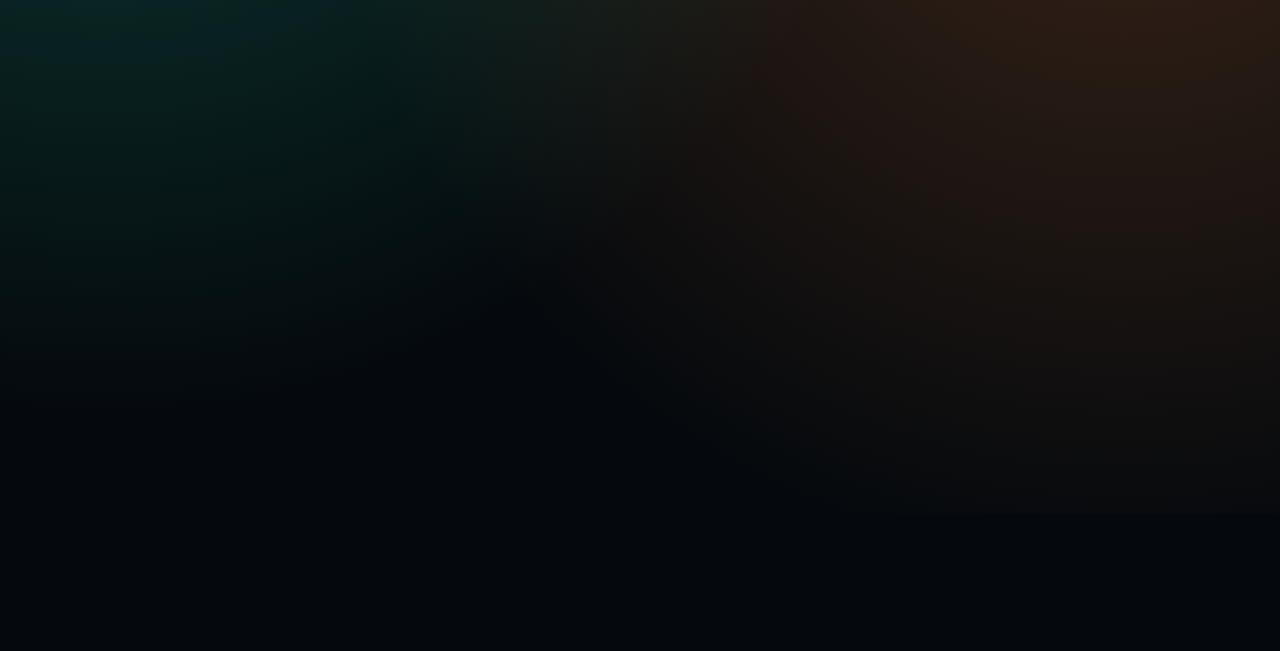
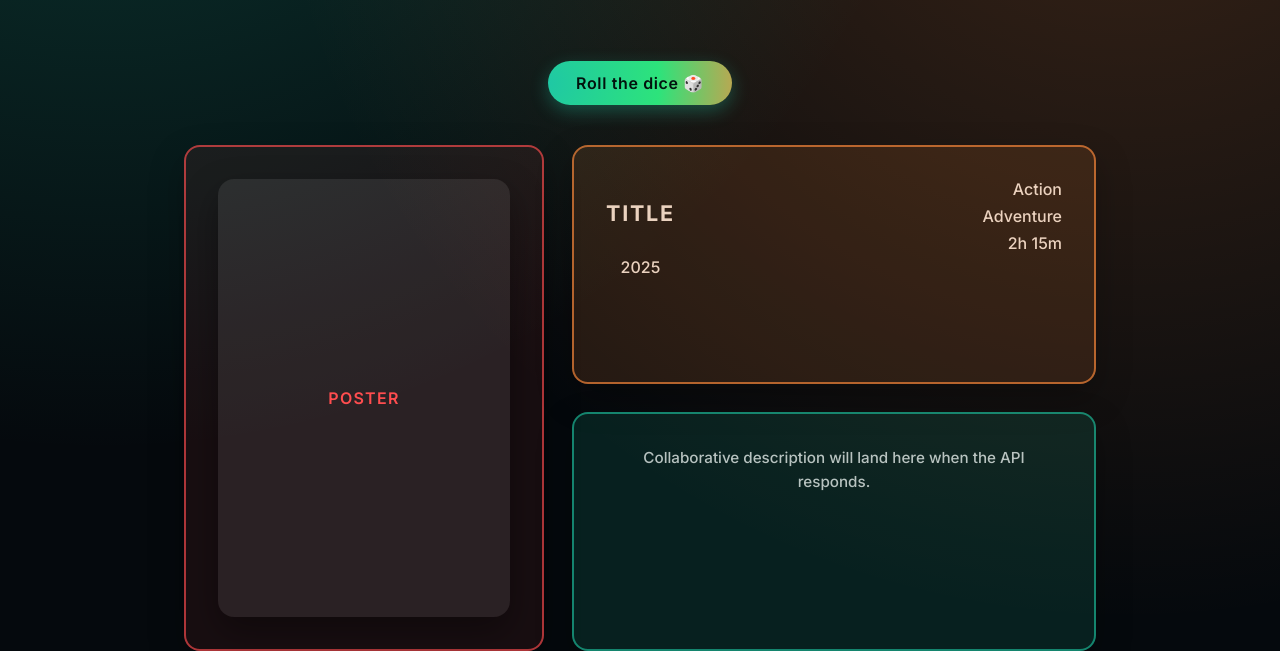
Before and after one commit to kush5683/CS5610_Project2, a website: page frontend/index.html in a window 1280 px wide. Shown: the part 286-937 px from the top of the page. Before the commit the page ends 800 px from the top, so only its background shows below. Drawn offline with Linux system fonts and the light colour scheme.

Commit message:
main page layout

```diff
--- a/frontend/index.html
+++ b/frontend/index.html
@@ -31,6 +31,49 @@
   <main class="page-placeholder">
     <h1>Welcome to What To Watch</h1>
     <p>Select a section above to explore the app. These pages will wire into your Mongo-backed experience soon.</p>
+
+  <section class="random-suggestion-generator container py-5">
+    <div class="text-center">
+      <button id="generateSuggestionBtn" class="btn btn--primary" type="button">Roll the dice 🎲</button>
+    </div>
+
+    <div class="suggestion-result" id="suggestionResult">
+      <!-- Suggestion will appear here -->
+      <div class="suggestion-layout">
+        <div class="suggestion-layout__poster">
+          <div class="card suggestion-card suggestion-card--poster">
+            <div class="card-body">
+              <div class="suggestion-card__poster">Poster</div>
+            </div>
+          </div>
+        </div>
+        <div class="suggestion-layout__title">
+          <div class="card suggestion-card suggestion-card--title">
+            <div class="card-body">
+              <div class="suggestion-card__header">
+                <div class="suggestion-card__primary">
+                  <h3 class="suggestion-card__title">Title</h3>
+                  <span class="badge bg-warning text-dark text-uppercase fw-semibold">2025</span>
+                </div>
+                <div class="suggestion-card__tags">
+                  <span class="badge bg-light text-dark">Action</span>
+                  <span class="badge bg-light text-dark">Adventure</span>
+                  <span class="badge bg-light text-dark">2h 15m</span>
+                </div>
+              </div>
+            </div>
+          </div>
+        </div>
+        <div class="suggestion-layout__description">
+          <div class="card suggestion-card suggestion-card--description">
+            <div class="card-body">
+              <p class="suggestion-card__description">Collaborative description will land here when the API responds.</p>
+            </div>
+          </div>
+        </div>
+      </div>
+    </div>
+  </section>
   </main>
 </body>
 </html>
--- a/frontend/style/styles.css
+++ b/frontend/style/styles.css
@@ -162,6 +162,93 @@ body {
     width: 100%;
     justify-content: center;
   }
+}
+
+.random-suggestion-generator {
+  margin: 4rem auto 0;
+}
+
+.random-suggestion-generator .btn {
+  background: radial-gradient(circle at 0% 50%, var(--accent) 0%, #2de37b 60%, var(--accent-alt) 120%);
+  color: #02120d;
+  border: none;
+  padding: 0.75rem 1.75rem;
+  font-size: 1rem;
+  font-weight: 600;
+  border-radius: 999px;
+  cursor: pointer;
+}
+
+.random-suggestion-generator .btn:hover {
+  box-shadow: 0 12px 32px rgba(31, 200, 164, 0.28);
+}
+
+.suggestion-result {
+  margin-top: 2.5rem;
+  align-items: center;
+}
+
+.suggestion-card {
+  border-radius: 16px;
+  box-shadow: 0 14px 35px rgba(0, 0, 0, 0.25);
+  background: rgba(255, 255, 255, 0.05);
+  border: 1px solid rgba(255, 255, 255, 0.08);
+  height: 100%;
+  padding: 2rem;
+}
+
+.suggestion-card--poster {
+  display: flex;
+  justify-content: center;
+  align-items: center;
+  background: rgba(255, 77, 79, 0.08);
+  border: 2px solid rgba(255, 77, 79, 0.65);
+}
+
+.suggestion-card__poster {
+  width: 100%;
+  max-width: 320px;
+  aspect-ratio: 2 / 3;
+  border-radius: 16px;
+  background: rgba(255, 255, 255, 0.08);
+  display: flex;
+  align-items: center;
+  justify-content: center;
+  text-transform: uppercase;
+  letter-spacing: 0.08em;
+  color: #ff4d4f;
+  font-weight: 600;
+  box-shadow: 0 15px 35px rgba(0, 0, 0, 0.35);
+}
+
+.suggestion-card--title {
+  display: flex;
+  flex-direction: column;
+  gap: 1rem;
+  border: 2px solid rgba(255, 138, 61, 0.65);
+  background: rgba(255, 138, 61, 0.12);
+  color: rgba(255, 230, 210, 0.9);
+}
+
+.suggestion-card__title {
+  font-size: 1.35rem;
+  font-weight: 700;
+  letter-spacing: 0.08em;
+  text-transform: uppercase;
+  color: inherit;
+}
+
+.suggestion-card__meta {
+  font-size: 0.9rem;
+  letter-spacing: 0.08em;
+  text-transform: uppercase;
+  color: rgba(255, 230, 210, 0.75);
+}
+
+.suggestion-card__description {
+  font-size: 0.95rem;
+  line-height: 1.7;
+  color: var(--nav-text-muted);
 }
 
 .page-placeholder {
@@ -486,3 +573,112 @@ body {
     transition: none;
   }
 }
+
+@media (max-width: 767.98px) {
+  .suggestion-card--poster .suggestion-card__poster {
+    max-width: 260px;
+  }
+}
+.suggestion-layout {
+  display: grid;
+  grid-template-columns: clamp(240px, 32vw, 360px) 1fr;
+  grid-template-rows: repeat(2, minmax(0, 1fr));
+  gap: 1.75rem;
+  align-items: stretch;
+}
+
+.suggestion-layout__poster {
+  grid-row: 1 / span 2;
+}
+
+.suggestion-layout__title,
+.suggestion-layout__description {
+  grid-column: 2;
+}
+
+.suggestion-layout__title {
+  grid-row: 1;
+}
+
+.suggestion-layout__description {
+  grid-row: 2;
+}
+
+.suggestion-card--poster .card-body,
+.suggestion-card--title .card-body,
+.suggestion-card--description .card-body {
+  width: 100%;
+  height: 100%;
+}
+
+.suggestion-card--poster .card-body {
+  display: flex;
+  align-items: center;
+  justify-content: center;
+  padding: 0;
+  flex: 1 1 auto;
+}
+
+.suggestion-card--title .card-body {
+  display: flex;
+  flex-direction: column;
+  justify-content: flex-start;
+  gap: 1.25rem;
+  flex: 1 1 auto;
+}
+
+.suggestion-card__header {
+  display: flex;
+  flex-wrap: wrap;
+  justify-content: space-between;
+  align-items: flex-start;
+  gap: 1rem 2rem;
+}
+
+.suggestion-card__primary {
+  display: flex;
+  flex-direction: column;
+  gap: 0.6rem;
+}
+
+.suggestion-card__tags {
+  display: flex;
+  flex-direction: column;
+  gap: 0.45rem;
+  align-items: flex-end;
+}
+
+.suggestion-card--description {
+  display: flex;
+  flex-direction: column;
+  border: 2px solid rgba(31, 200, 164, 0.6);
+  background: rgba(31, 200, 164, 0.12);
+  color: rgba(244, 251, 248, 0.85);
+}
+
+.suggestion-card--description .card-body {
+  display: flex;
+  align-items: flex-start;
+  flex: 1 1 auto;
+}
+
+@media (max-width: 960px) {
+  .suggestion-layout {
+    grid-template-columns: minmax(0, 1fr);
+    grid-template-rows: none;
+  }
+
+  .suggestion-layout__poster,
+  .suggestion-layout__title,
+  .suggestion-layout__description {
+    grid-column: auto;
+    grid-row: auto;
+  }
+
+  .suggestion-card__tags {
+    flex-direction: row;
+    align-items: flex-start;
+    justify-content: flex-start;
+    gap: 0.45rem 0.75rem;
+  }
+}
```
